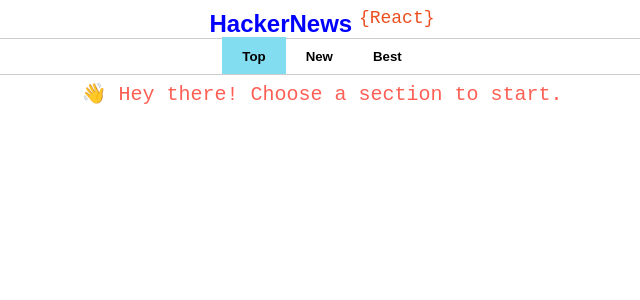
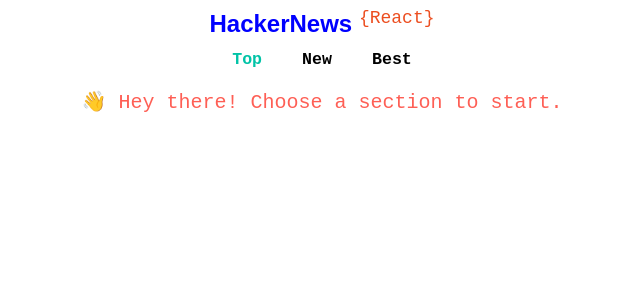
Before and after one commit to aswinsanakan/hackernews-react, a React (Create React App) app: page / in a window 1280 px wide. In both pictures the pointer is over the element "Top". Shown: the top 300 px of the page, without its empty margins (318-958 px from the left). Built offline with nearby package versions, Linux system fonts and the light colour scheme; what apisauce would draw is missing.

Commit message:
Add styles to NavBar

```diff
--- a/src/css/nav_bar.css
+++ b/src/css/nav_bar.css
@@ -1,6 +1,4 @@
 .nav{
-    border:1px solid #ccc;
-    border-width:1px 0;
   list-style:none;
   margin:0;
   padding:0;
@@ -8,14 +6,17 @@
 }
 .nav li{
   display:inline;
+  background: white;
+  font: 200 20px/1.5 'open-sans', monospace;
 }
 .nav a{
   display:inline-block;
   padding:10px;
 }
 
-.nav li:hover{
-  background: #82DDF0;
+.nav li:hover h5{
+  color: #01C3A7;
+  background: white;
 }
 
 h5:first-letter {
```
Lines whose indentation alone changed are shown as unchanged.
